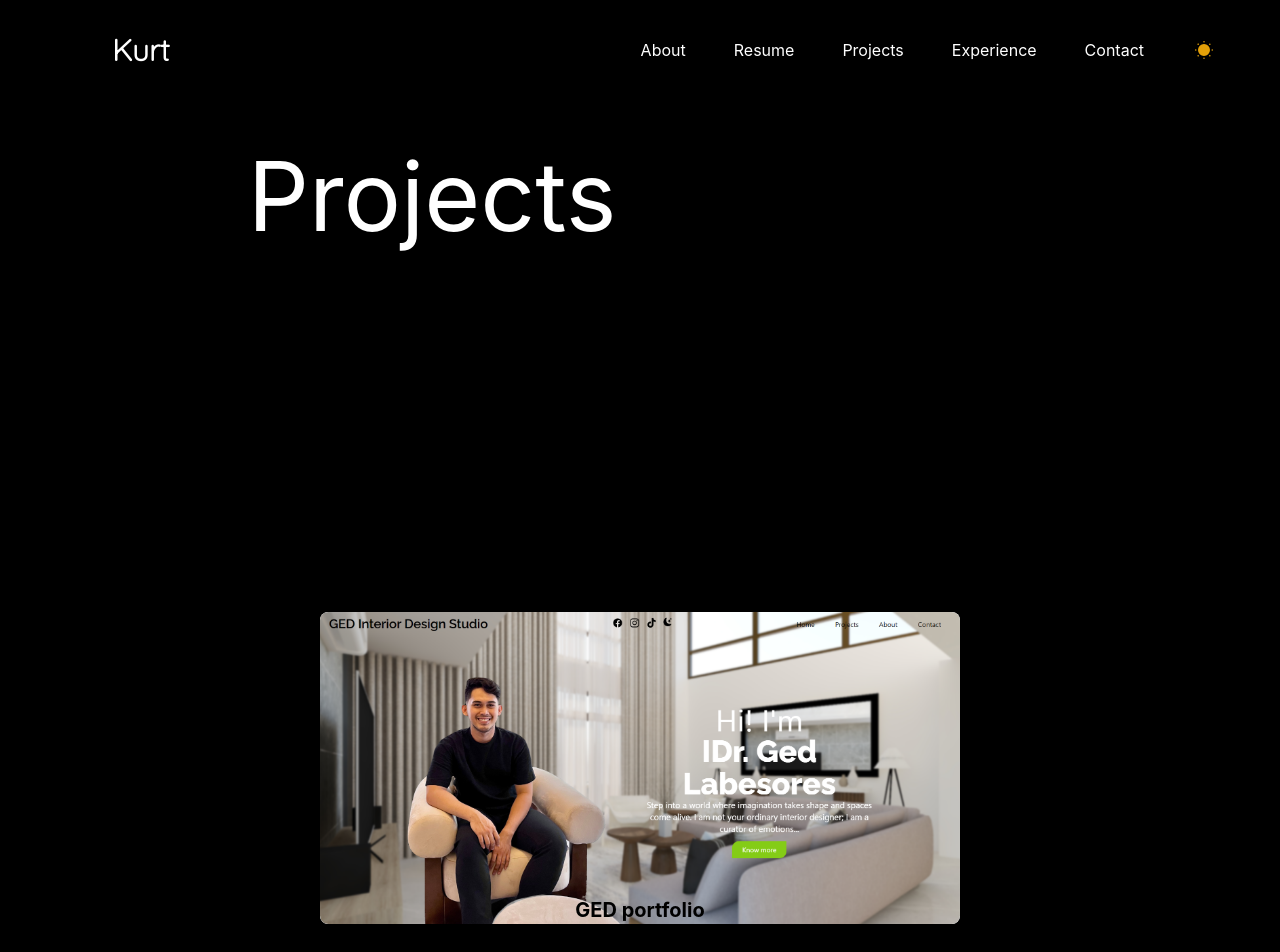
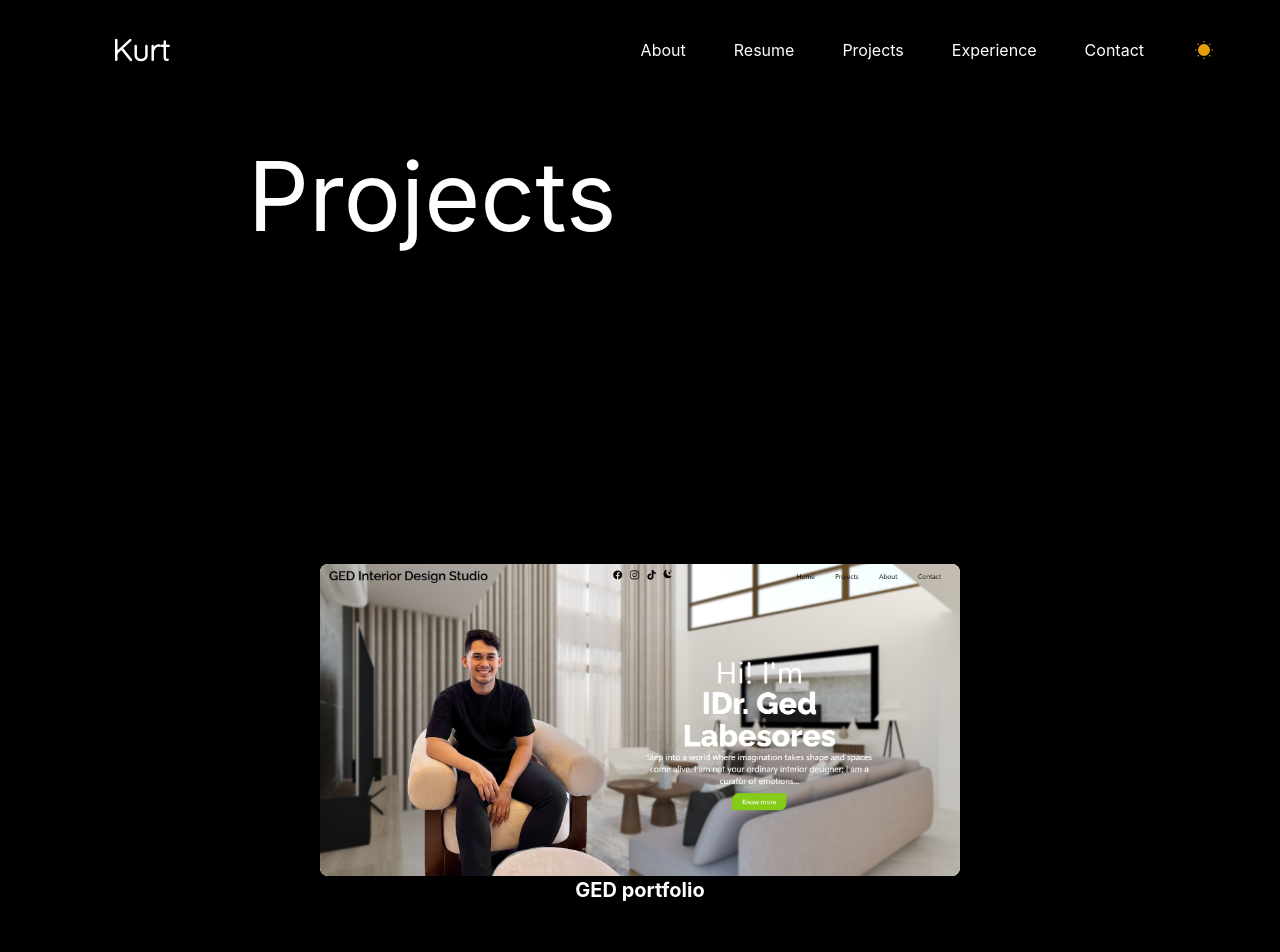
Before and after one commit to Jonavoidd/react-portfolio, a React (Create React App) app: page /projects in a window 1280 px wide. Shown: the top 952 px of the page. Built offline with nearby package versions, Linux system fonts and the light colour scheme.

Commit message:
updated text position in projects

```diff
--- a/src/components/Project.js
+++ b/src/components/Project.js
@@ -41,18 +41,19 @@ const MyCard = ({ title, bgImage, url }) => {
     <Link to={url} target="__blank" className={"justify-center items-center"}>
       <div
         className={
-          "relative h-full block md:w-1/2 my-24 bg-white rounded-lg shadow m-auto overflow-hidden"
+          "relative h-full block md:w-1/2 mt-12 bg-white rounded-lg shadow m-auto overflow-hidden"
         }
       >
         <img src={bgImage} alt="bg" className={"w-full h-full rounded-lg object-cover transform hover:scale-125 transition duration-1000 ease-out"} />
-        <h1
+
+      </div>
+      <h1
           className={
-            "absolute bottom-0 justify-center text-xl font-bold text-black w-full text-center"
+            "mb-12 justify-center text-xl font-bold text-black dark:text-white w-full text-center"
           }
         >
           {title}
         </h1>
-      </div>
     </Link>
   );
 };
```
